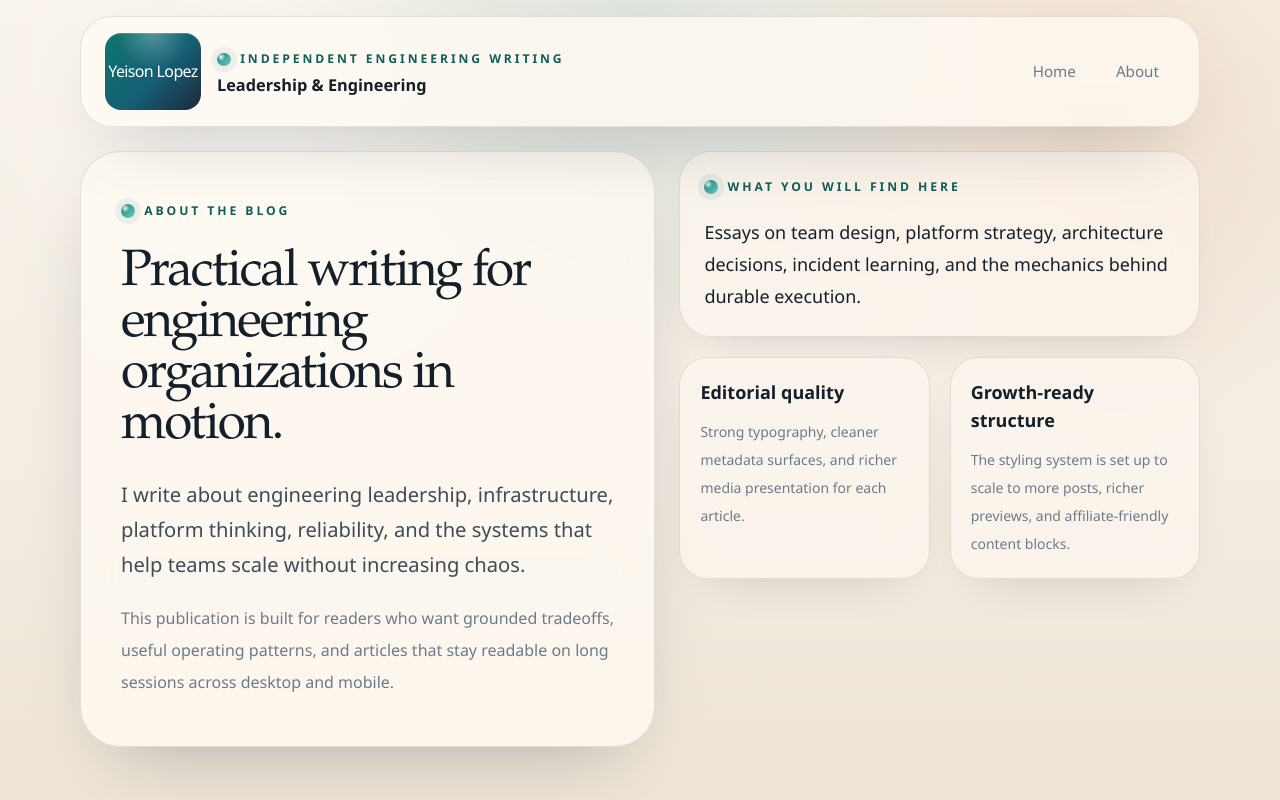
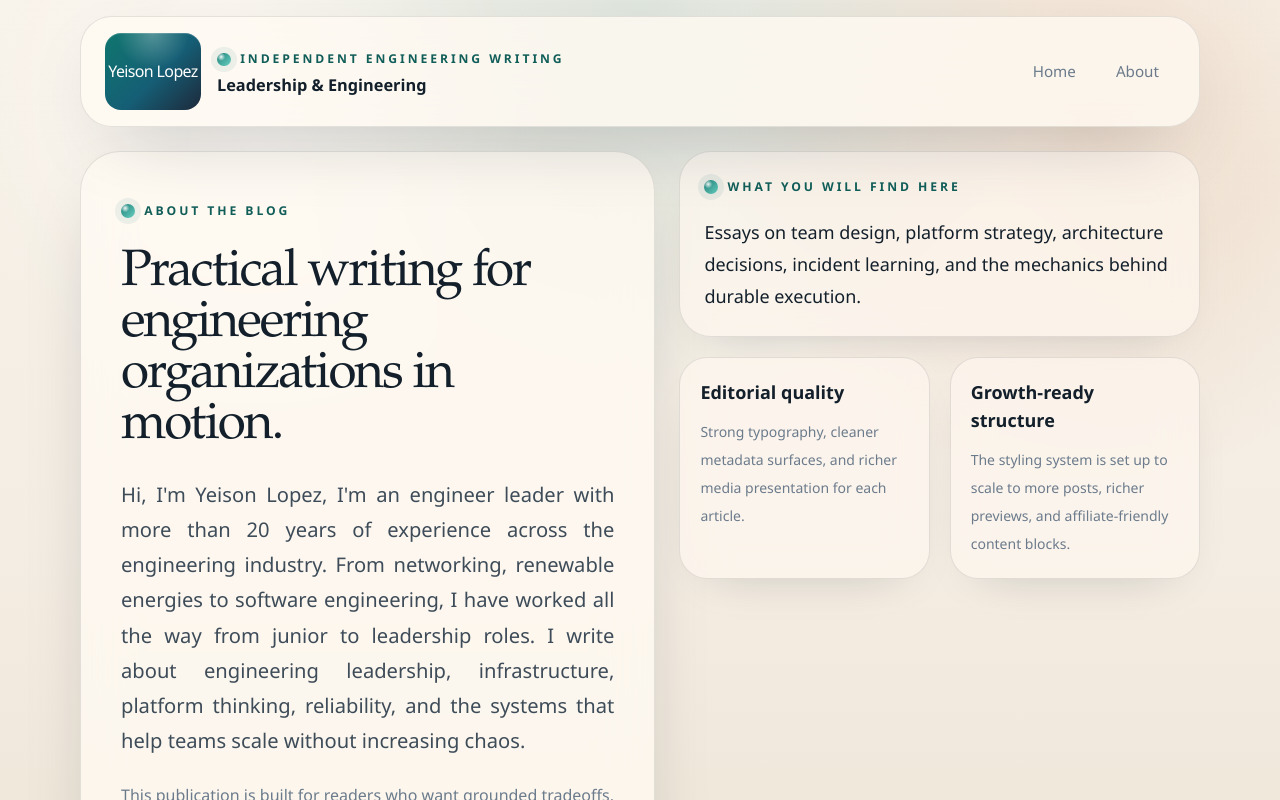
Before and after one commit to Yeisonlop10/Engineering-land-dev-blog, a Next.js app: page /about in a window 1280 px wide. Shown: the top 800 px of the page. Built offline with nearby package versions, Linux system fonts and the light colour scheme.

Commit message:
copy and styling

```diff
--- a/app/about/page.tsx
+++ b/app/about/page.tsx
@@ -9,7 +9,8 @@ export default function AboutPage() {
               Practical writing for engineering organizations in motion.
             </h1>
             <p className="lead-copy mt-6">
-              I write about engineering leadership, infrastructure, platform
+              Hi, I'm Yeison Lopez, I'm an engineer leader with more than 20 years of experience across the engineering industry. From networking, renewable energies
+              to software engineering, I have worked all the way from junior to leadership roles. I write about engineering leadership, infrastructure, platform
               thinking, reliability, and the systems that help teams scale
               without increasing chaos.
             </p>
--- a/app/globals.css
+++ b/app/globals.css
@@ -149,6 +149,7 @@ a {
   max-width: 62ch;
   font-size: clamp(1.08rem, 2.2vw, 1.26rem);
   line-height: 1.75;
+  text-align: justify;
   color: var(--text-body);
 }
 
```
